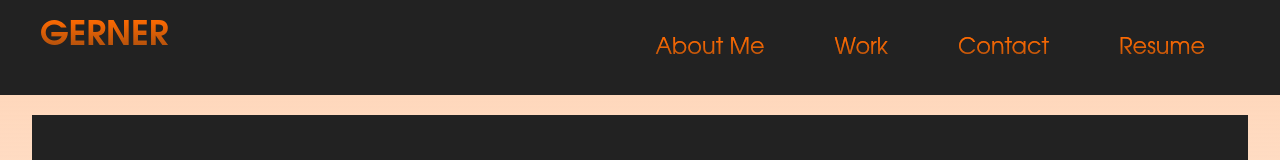
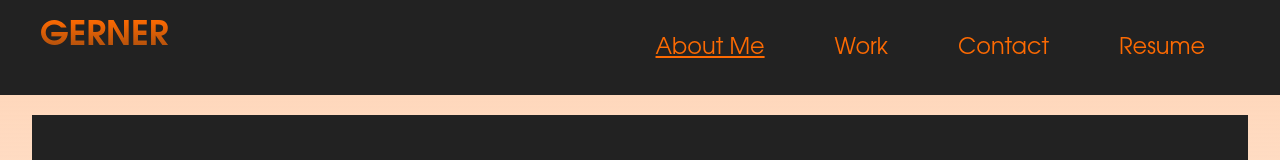
Before and after one commit to bgerner/react-portfolio, a React (Create React App) app: page / in a window 1280 px wide. Shown: the top 160 px of the page. Built offline with nearby package versions, Linux system fonts and the light colour scheme.

Commit message:
current page's title highlighted - about me default

```diff
--- a/src/App.js
+++ b/src/App.js
@@ -1,5 +1,5 @@
-import React, { useState } from "react";
-import { BrowserRouter as Router, Switch, Route, Link } from "react-router-dom";
+import React from "react";
+import { BrowserRouter as Router, Switch, Route } from "react-router-dom";
 import AboutMe from "./components/views/AboutMe";
 import Contact from "./components/views/Contact";
 import Portfolio from "./components/views/Portfolio";
@@ -12,18 +12,14 @@ function App() {
     <Router>
       <Header />
       <Switch>
-        <Route path="/contact">
-          <Contact />
-        </Route>
-        <Route path="/portfolio">
-          <Portfolio />
-        </Route>
-        <Route path="/resume">
-          <Resume />
-        </Route>
-        <Route path="/">
-          <AboutMe />
-        </Route>
+        <Route exact path="/" component={AboutMe} />
+          {/* <AboutMe /> */}
+        <Route exact path="/contact" component={Contact} />
+          {/* <Contact /> */}
+        <Route exact path="/portfolio" component={Portfolio} />
+          {/* <Portfolio /> */}
+        <Route exact path="/resume" component={Resume} />
+          {/* <Resume /> */}
       </Switch>
       <Footer />
     </Router>
--- a/src/components/Navigation.js
+++ b/src/components/Navigation.js
@@ -2,7 +2,7 @@ import React from "react";
 import './assets/css/app.css';
 
 import {
-    Link
+    NavLink, Link
   } from "react-router-dom";
 
 function Navigation() {
@@ -12,16 +12,16 @@ function Navigation() {
       <nav>
         <ul>
           <a id="nav-link"><li>
-            <Link to="/">About Me</Link>
+            <NavLink exact to="/">About Me</NavLink>
           </li></a>
           <a id="nav-link"><li>
-            <Link to="/portfolio">Work</Link>
+            <NavLink to="/portfolio">Work</NavLink>
           </li></a>
           <a id="nav-link"><li>
-            <Link to="/contact">Contact</Link>
+            <NavLink to="/contact">Contact</NavLink>
           </li></a>
           <a id="nav-link"><li>
-            <Link to="/resume">Resume</Link>
+            <NavLink to="/resume">Resume</NavLink>
           </li></a>
         </ul>
       </nav>
--- a/src/components/assets/css/app.css
+++ b/src/components/assets/css/app.css
@@ -40,12 +40,13 @@ header h1 {
   text-shadow: none;
 }
 header a {
-  background: -webkit-linear-gradient(var(--one), rgba(253, 106, 2, 0.3));
+  /* background: -webkit-linear-gradient(var(--one), rgba(253, 106, 2, 0.3));
   -webkit-background-clip: text;
   -moz-background-clip: text;
   -webkit-text-fill-color: transparent;
-  -moz-text-fill-color: transparent;
+  -moz-text-fill-color: transparent; */
   text-decoration: none;
+  color: var(--one);
 }
 header nav {
   margin: 7px 0;
@@ -63,14 +64,15 @@ header nav ul {
   font-size: 1.75vw;
   text-shadow: none;
 }
-#nav-link:hover {
+#nav-link:hover,
+.active {
   /* -webkit-background-clip: none;
   -moz-background-clip: none;
   -webkit-text-fill-color:none;
   -moz-text-fill-color:none; */
-  background:none;
+  /* background:none; */
   border-radius: 10px;
-  font-weight:bold;
+  text-decoration: underline;
 }
 section {
   padding: 50px;
```
